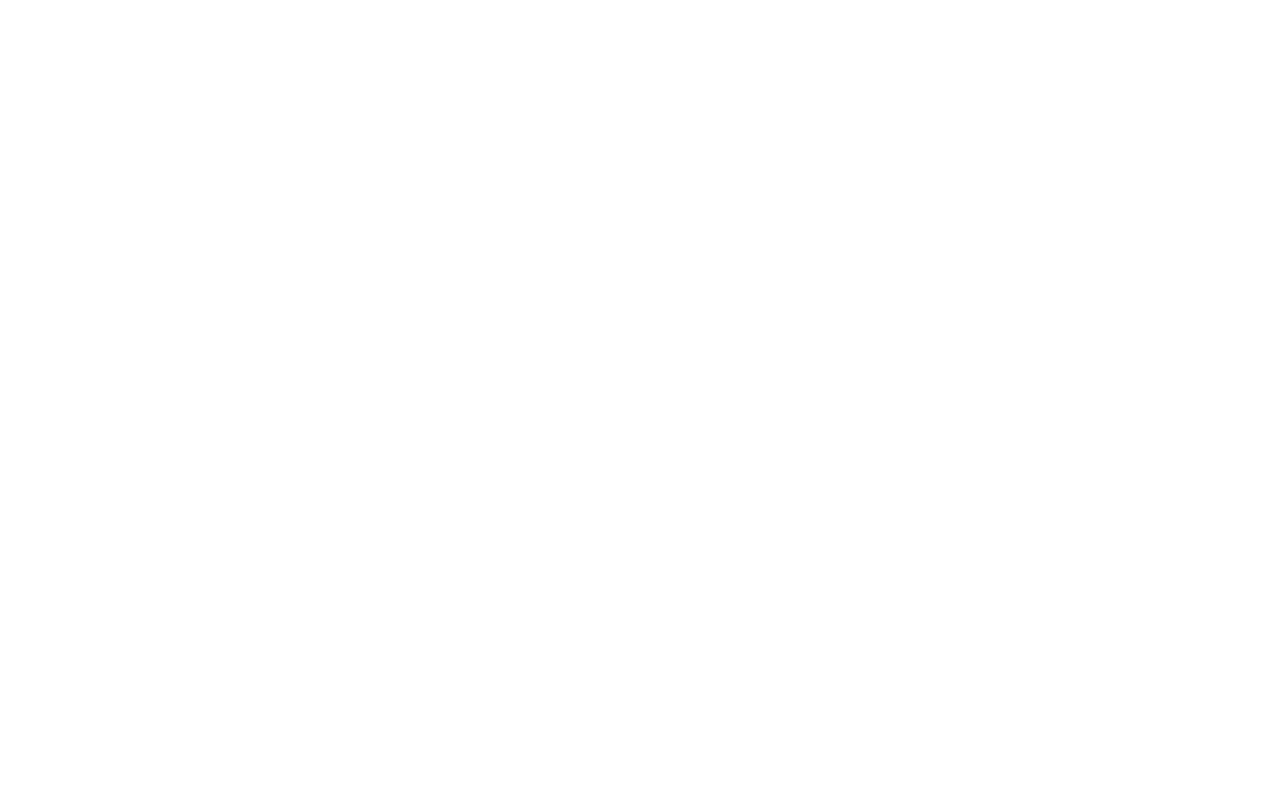
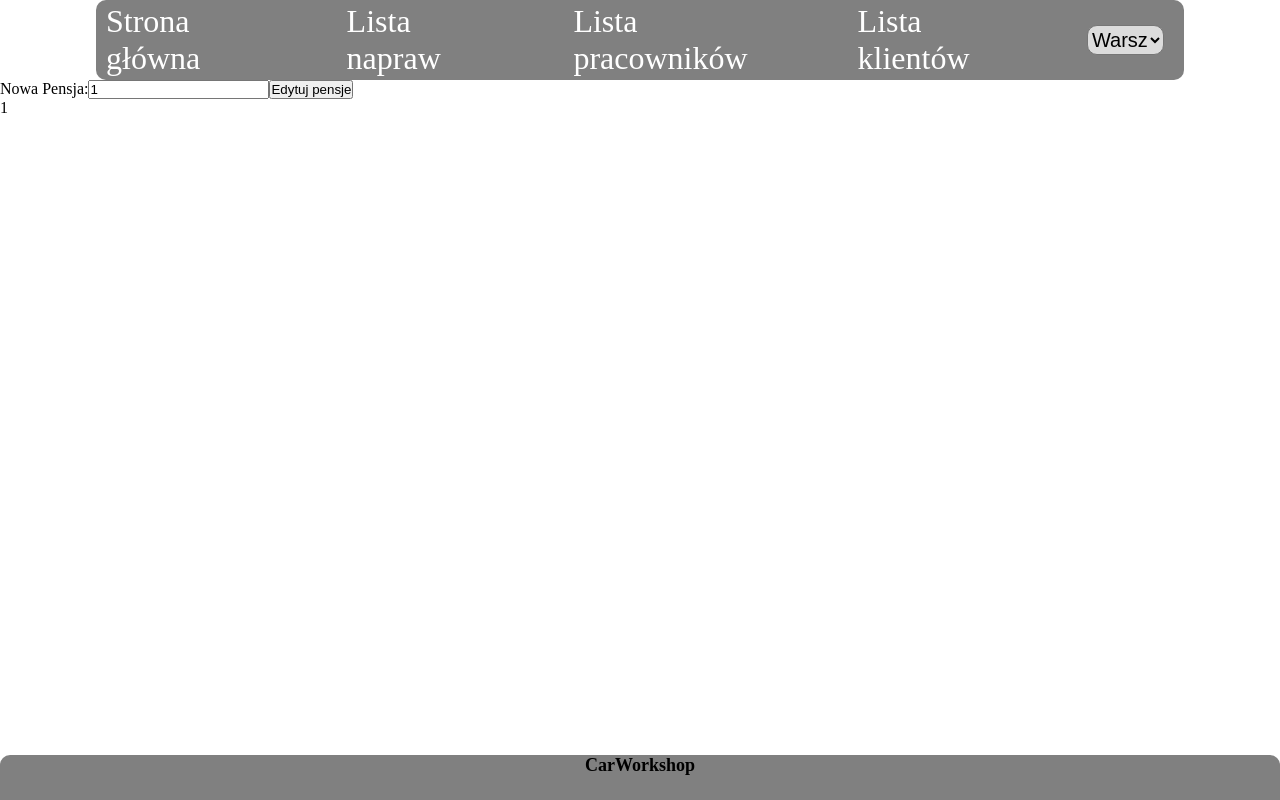
Before and after one commit to NiewierowskiG/CarWorkshop, an Angular app in the folder frontend/my-app/: page /EditWorker/1/1 in a window 1280 px wide. Built offline with nearby package versions, Linux system fonts and the light colour scheme.

Commit message:
salary put

```diff
--- a/frontend/my-app/src/app/app-routing.module.ts
+++ b/frontend/my-app/src/app/app-routing.module.ts
@@ -16,7 +16,7 @@
   {path: 'AddRepair', component: AddrepairComponent},
   {path: 'AddClient', component: AddclientComponent},
   {path: 'AddWorker', component: AddworkerComponent},
-  {path: 'EditWorker/:worker', component: EditworkerComponent}
+  {path: 'EditWorker/:salary/:id', component: EditworkerComponent}
 ];
 
 @NgModule({
--- a/frontend/my-app/src/app/components/editworker/editworker.component.html
+++ b/frontend/my-app/src/app/components/editworker/editworker.component.html
@@ -1,14 +1,7 @@
-<form ><!--funkcja sendWorker(worker)-->
-    <label for="new-repair">Imie pracownika:</label>
-    <input id="new-repair" type="text"   name="name"/><!--[(ngModel)]="worker.name"-->
-    <label for="new-repair">Nazwisko pracownika:</label>
-    <input id="new-repair" type="text"   name="surname"/><!--[(ngModel)]="worker.surname"-->
-    <label for="new-repair">Numer telefonu:</label>
-    <input id="new-repair" type="text"  name="telNr" /> <!--[(ngModel)]="worker.telNr"-->
-    <label for="new-repair">Stanowisko: </label>
-    <input id="new-repair" type="text" name="position"/> <!--[(ngModel)]="worker.position.name" -->
-    <label for="new-repair">Pensja: </label>
-    <input if="new-repair" type="text"  name="salary"><!--[(ngModel)]="worker.salary"-->
-    <input class="submit" type="submit" value="Dodaj pracownika">
+<form (ngSubmit)="putWorker(salary, id)" >
+    <label for="new-repair">Nowa Pensja:</label>
+    <input id="new-repair" type="int"   name="name" placeholder="{{salary}}" value="{{salary}}"/>
+    <input id="new-repair" type="hidden" name="name" value="{{id}}"/>
+    <input class="submit" type="submit" value="Edytuj pensje">
 </form>
-<p> {{worker}} </p>
+<p> {{id}} </p>
--- a/frontend/my-app/src/app/components/editworker/editworker.component.ts
+++ b/frontend/my-app/src/app/components/editworker/editworker.component.ts
@@ -14,7 +14,10 @@
   constructor(private route: ActivatedRoute, private workerservice: WorkerListApicallService) { }
 
   ngOnInit(): void {
-    let data = this.route.snapshot.paramMap.get("worker");
-
+    this.id = Number(this.route.snapshot.paramMap.get("id"));
+    this.salary = Number(this.route.snapshot.paramMap.get("salary"));
+  }
+  putWorker(id: number, salary: number){
+    this.workerservice.putWorker()
   }
 }
--- a/frontend/my-app/src/app/components/worker-list/worker-list.component.html
+++ b/frontend/my-app/src/app/components/worker-list/worker-list.component.html
@@ -20,7 +20,7 @@
       <td *ngIf="worker.position.canCreateWorkers == true; else elseBlock">tak</td>
       <ng-template #elseBlock><td>nie</td></ng-template>
       <td class="action">
-        <button [routerLink]="[getLink(worker.salary,id:number)]">Edytuj</button>
+        <button [routerLink]="[getLink(worker.salary, worker.id)]">Edytuj</button>
         <button>Usuń</button>
       </td>
     </tr>
--- a/frontend/my-app/src/app/components/worker-list/worker-list.component.ts
+++ b/frontend/my-app/src/app/components/worker-list/worker-list.component.ts
@@ -20,6 +20,6 @@
     })
   }
   getLink(salary:number,id:number){
-    return `/EditWorker/${btoa(JSON.stringify(salary))}`;
+    return `/EditWorker/`.concat(salary.toString(), '/', id.toString());
   }
 }
```
